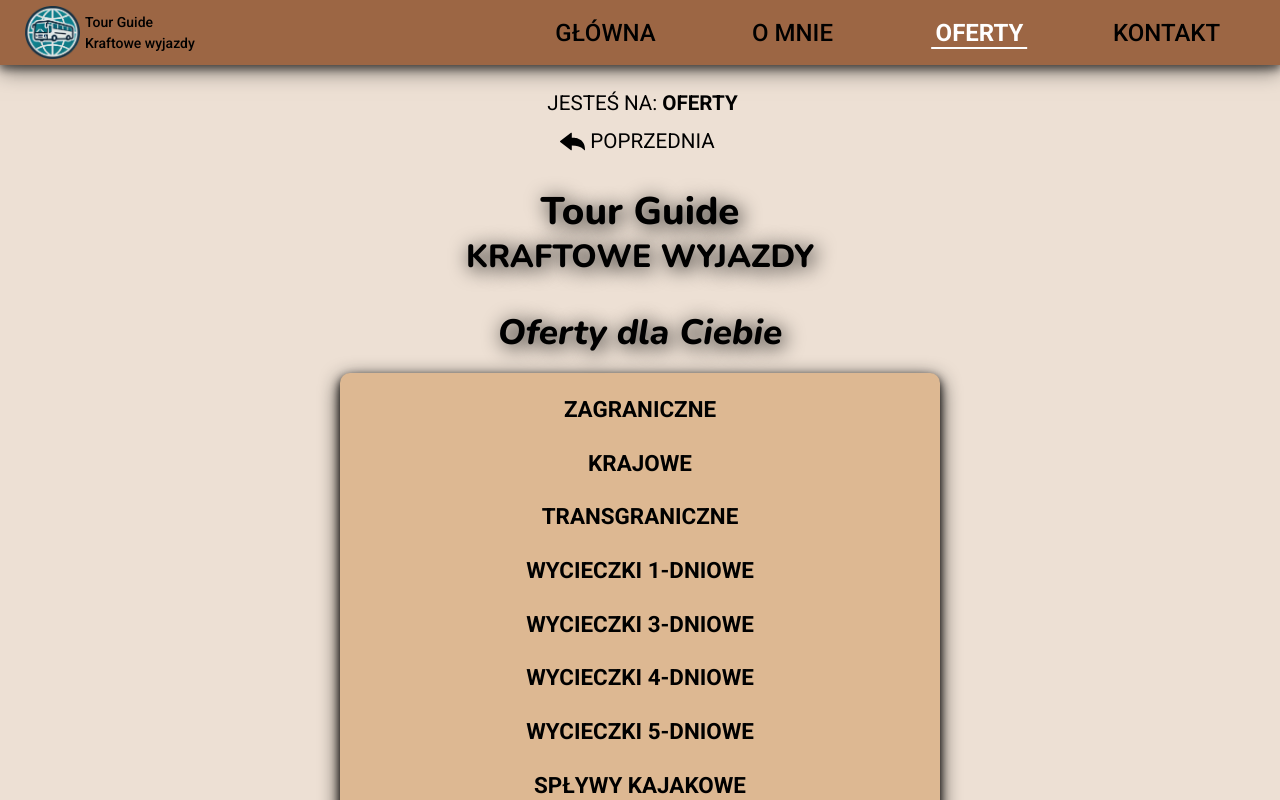
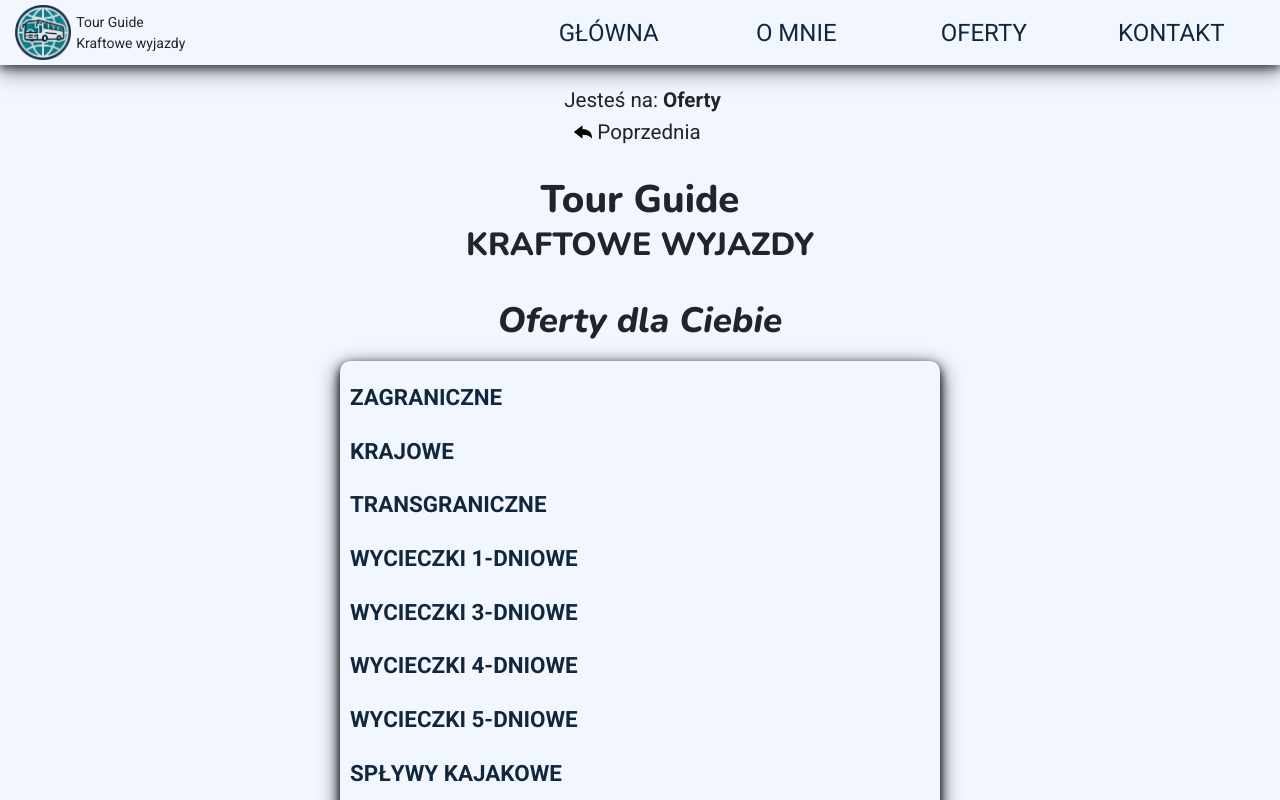
Before and after one commit to MariuszRozycki/tour-guide-pl, a React (Vite) app: page /offers in a window 1280 px wide. Shown: the top 800 px of the page. Built offline with nearby package versions, Linux system fonts and the light colour scheme.

Commit message:
Refactoring design - in progress

```diff
--- /dev/null
+++ b/src/components/Logo/Logo.tsx
@@ -0,0 +1,17 @@
+const Logo = () => {
+  return (
+    <>
+      <div className="logo-component">
+        <a className="logo-img-wrapper" href="/">
+          <img src="/pictures/logo.png" alt="logo" />
+        </a>
+        <ul className="logo-text">
+          <li>Tour Guide</li>
+          <li>Kraftowe wyjazdy</li>
+        </ul>
+      </div>
+    </>
+  );
+};
+
+export default Logo;
--- a/src/components/Nav/Nav.tsx
+++ b/src/components/Nav/Nav.tsx
@@ -1,4 +1,5 @@
 import { useNavLogic } from "../../hooks/useNavLogic";
+import Logo from "../Logo/Logo";
 import HamburgerMenu from "./HamburgerMenu";
 import NavMainList from "./NavMainList";
 
@@ -8,17 +9,7 @@ const Nav = () => {
   return (
     <nav className="nav" ref={navMainRef}>
       <div className="container">
-        <a href="/" className="logo-component">
-          <div className="nav-logo-wrapper">
-            <a href="/">
-              <img src="/pictures/logo.png" alt="logo" />
-            </a>
-          </div>
-          <ul className="logo-header">
-            <li>Tour Guide</li>
-            <li>Kraftowe wyjazdy</li>
-          </ul>
-        </a>
+        <Logo />
         <HamburgerMenu
           ref={hamburgerMenuRef}
           barOneRef={barOneRef}
--- a/src/components/Offers/OfferModal.tsx
+++ b/src/components/Offers/OfferModal.tsx
@@ -2,6 +2,7 @@ import React from "react";
 import { NavLink } from "react-router-dom";
 import { FontAwesomeIcon } from "@fortawesome/react-fontawesome";
 import { faX } from "@fortawesome/free-solid-svg-icons";
+import Logo from "../Logo/Logo";
 
 interface ModalProps {
   isOpen: boolean;
@@ -21,7 +22,7 @@ const OfferModal = ({ isOpen, onClose, children }: ModalProps) => {
   return (
     <div className="modal-backdrop" onClick={handleOutsideClick}>
       <div className="modal-content fade-in">
-        <a href="/" className="logo-component">
+        {/* <a href="/" className="logo-component">
           <div className="nav-logo-wrapper">
             <a href="/">
               <img src="/pictures/logo.png" alt="logo" />
@@ -31,7 +32,8 @@ const OfferModal = ({ isOpen, onClose, children }: ModalProps) => {
             <li>Tour Guide</li>
             <li>Kraftowe wyjazdy</li>
           </ul>
-        </a>
+        </a> */}
+        <Logo />
         <button className="modal-close" onClick={onClose}>
           <FontAwesomeIcon icon={faX} />
         </button>
--- a/src/components/PageNavigator/PageNavigator.tsx
+++ b/src/components/PageNavigator/PageNavigator.tsx
@@ -37,7 +37,7 @@ const PageNavigator = () => {
       <li className="PageNavigator-element">
         <button className="PageNavigator-button" onClick={goOffers}>
           <img className="icon" src="/icons/list-interface-symbol.png" alt="List icon" />
-          <p>Pokaż wszystkie oferty</p>
+          <p>Wszystkie oferty</p>
         </button>
       </li>
     ) : null;
--- /dev/null
+++ b/src/styles/Logo.css
@@ -0,0 +1,46 @@
+.logo-component {
+  display: flex;
+  justify-content: flex-start;
+  align-items: center;
+  min-width: 40%;
+  gap: 5px;
+  padding: 5px 0;
+
+  .logo-img-wrapper {
+    align-items: center;
+    height: 55px;
+
+    img {
+      width: 100%;
+      height: 100%;
+    }
+  }
+
+  .logo-text {
+    align-items: flex-start;
+    flex-direction: column;
+    margin: 0;
+    padding: 0;
+    justify-content: center;
+    font-size: 14px;
+
+    li {
+      list-style: none;
+      margin: 0;
+    }
+  }
+}
+
+/* logo offer-modal */
+.modal-content {
+  .logo-component {
+    position: absolute;
+    width: 80%;
+    top: 5px;
+    left: 15px;
+
+    .logo-text {
+      margin: 0;
+    }
+  }
+}
--- a/src/styles/Nav.css
+++ b/src/styles/Nav.css
@@ -1,43 +1,18 @@
+.nav {
+  position: sticky;
+  top: 0;
+  z-index: 3;
+  background-color: var(--color-denary);
+  box-shadow: var(--box-shadow-medium);
+}
+
 .nav .container,
-.nav-logo-wrapper,
 ul {
   display: flex;
 }
 
-.nav {
-  position: sticky;
-  top: 0;
-  z-index: 3;
-  background-color: var(--main-color);
-  box-shadow: var(--box-shadow-medium);
-}
-
-.logo-component {
-  display: flex;
-  min-width: 40%;
-  gap: 5px;
-
-  .logo-header {
-    font-size: 14px;
-  }
-}
-
-.nav-logo-wrapper {
-  align-items: center;
-  width: 55px;
-  height: 55px;
-
-  img {
-    width: 100%;
-  }
-}
-
-.logo-header {
-  align-items: flex-start;
-  flex-direction: column;
-  margin: 0;
-  padding: 0;
-  justify-content: center;
+.nav .container {
+  padding: 0 15px;
 }
 
 .nav .container {
@@ -53,7 +28,7 @@ ul {
       width: 40px;
       height: 4px;
       margin: 6px 0;
-      background-color: var(--black-color);
+      background-color: var(--color-primary);
       border-radius: 50px;
       transition: var(--transition-standard);
     }
@@ -82,12 +57,11 @@ ul {
     left: -100vw;
     transition: var(--transition-medium);
     padding-bottom: 20px;
-    background-color: var(--main-color);
+    background-color: var(--color-denary);
 
     li {
       display: block;
       text-align: left;
-      color: var(--color-no9);
       font-size: calc(var(--normal-font-size) + 2vw);
       width: 100%;
       padding: var(--mobile-view-padding);
@@ -96,7 +70,7 @@ ul {
       text-transform: uppercase;
 
       &:hover {
-        color: var(--color-no1);
+        background-color: var(--color-octonary);
       }
     }
   }
@@ -111,7 +85,7 @@ ul {
 }
 
 /* media queries */
-@media (min-width: 530px) {
+@media (min-width: 600px) {
   .nav .container {
     .hamburger-menu {
       display: none;
@@ -122,13 +96,18 @@ ul {
       flex-direction: row;
       justify-content: flex-end;
       width: 60%;
-      gap: 10px;
-      padding-bottom: 0;
+      height: 100%;
+      padding: 0;
 
       li {
+        display: flex;
+        align-items: center;
+        justify-content: center;
         text-align: center;
         padding: var(--desktop-view-padding);
         margin: 0;
+        padding: 0;
+        height: 100%;
       }
     }
   }
--- a/src/styles/OfferModal.css
+++ b/src/styles/OfferModal.css
@@ -38,7 +38,7 @@
   border-top: 15px solid white;
   border-bottom: 30px solid white;
 
-  .logo-component {
+  /* .logo-component {
     position: absolute;
     width: 80%;
     top: 10px;
@@ -57,7 +57,7 @@
     li {
       margin: 0;
     }
-  }
+  }*/
 
   h2,
   h3,
--- a/src/styles/PageNavigator.css
+++ b/src/styles/PageNavigator.css
@@ -12,13 +12,13 @@
       display: flex;
       justify-content: center;
       align-items: center;
-      margin: 3px 0;
+      margin: 0;
 
       button {
         box-shadow: var(--box-shadow-null);
 
         .icon {
-          width: 25px;
+          width: 18px;
         }
       }
     }
@@ -35,7 +35,7 @@
       background-color: transparent;
       color: var(--black-color);
       transition: var(--transition-standard);
-      text-transform: uppercase;
+      text-transform: none;
     }
 
     .PageNavigator-element-paragraph {
--- a/src/styles/global.css
+++ b/src/styles/global.css
@@ -4,7 +4,7 @@
 
 body {
   margin: 0;
-  background-color: var(--fifth-color);
+  background-color: var(--color-denary);
 }
 
 :root {
@@ -28,7 +28,21 @@ body {
   -moz-osx-font-smoothing: grayscale;
 
   /* colors */
-  --primary-color: rgb(33, 53, 71);
+  --color-black: #000;
+  --color-primary: #12273c;
+  --color-secondary: #183f60;
+  --color-tertiary: #183f60;
+  --color-quaternary: #20639a;
+  --color-quinary: #2679bd;
+  --color-senary: #72b1e4;
+  --color-septenary: #72b1e4;
+  --color-octonary: #a7d2f4;
+  --color-nonary: #ddeffd;
+  --color-denary: #f2f6ff;
+  --color-white: #fff;
+
+  --fifth-color: #ede0d4;
+  --sixth-color: #281c0e;
   --light-blue-color: #b1daec;
   --very-light-green-color: #f7fff8;
   --light-beige-color: #fff5ef;
@@ -40,27 +54,20 @@ body {
   --red-color: #772e25;
   --yellow-color: #ffa210;
   --yellow-light-color: #ffe3b3;
-  --white-color: #fff;
-  --black-color: #000;
   --active-color: var(--orange-color);
 
   --main-color: rgb(156, 102, 68);
-  --secondary-color: #7f5539;
-  --tertiary-color: #ddb892;
-  --fourth-color: #e6ccb2;
-  --fifth-color: #ede0d4;
-  --sixth-color: #281c0e;
 
   /* font-size */
   --h1-fs: clamp(2.4rem, 2.9vw, 3.3rem);
   --h1-spam-fs: clamp(1.4rem, 2.5vw, 2.2rem);
   --h2-fs: clamp(1.5rem, 3vw, 2.2rem);
-  --h2-fs-offer: clamp(1.5rem, 2vw, 2rem);
+  --h2-fs-offer: clamp(1.1rem, 1.8vw, 1.3em);
   --h3-fs: clamp(1.2rem, 2.5vw, 1.8rem);
   --a-link-fs: clamp(1rem, 2vw, 1.5rem);
   --a-link-fs-footer: clamp(1rem, 2vw, 1.1rem);
   --paragraph-fs: clamp(1rem, 3vw, 1.4rem);
-  --paragraph-slider-fs: clamp(1.1rem, 2vw, 1.5rem);
+  --paragraph-slider-fs: clamp(1rem, 1.8vw, 1.1rem);
   --btn-fs: clamp(0.9rem, 1.6vw, 1.1rem);
 
   /* transitions */
@@ -110,7 +117,7 @@ ul {
 }
 
 li {
-  font-weight: 500;
+  cursor: pointer;
 }
 
 p,
@@ -121,32 +128,27 @@ textarea {
   line-height: 1.5;
   font-weight: 400;
   font-size: var(--paragraph-fs);
-}
-
-p,
-li {
-  color: var(--black-color);
+  color: var(--color-primary);
 }
 
 a {
-  font-weight: 500;
-  color: var(--black-color);
+  display: flex;
+  align-items: center;
+  height: 100%;
+  font-weight: 400;
+  color: var(--color-primary);
   text-decoration: inherit;
   font-size: var(--a-link-fs);
   transition: var(--transition-standard);
 }
-a:hover {
-  color: var(--white-color);
+
+.active {
+  position: relative;
+
+  transition: var(--transition-standard);
 }
 
-.active {
-  color: var(--white-color);
-  position: relative;
-  transition: var(--transition-standard);
-  font-weight: 600;
-}
-
-.active::after {
+/* .active::after {
   content: "";
   position: absolute;
   bottom: -2px;
@@ -155,7 +157,7 @@ a:hover {
   transform: translateX(-5%);
   height: 2px;
   background-color: var(--white-color);
-}
+} */
 
 p,
 label,
@@ -209,11 +211,10 @@ button,
   font-size: var(--btn-fs);
   font-weight: 500;
   font-family: inherit;
-  background-color: var(--secondary-color);
+  background-color: var(--color-secondary);
   cursor: pointer;
   transition: border-color 0.25s;
   color: var(--light-beige-color);
-  box-shadow: var(--box-shadow-hard);
   transition: var(--transition-medium);
   text-transform: uppercase;
 }
--- a/src/styles/index.css
+++ b/src/styles/index.css
@@ -1,6 +1,7 @@
 @import url("./Fonts.css");
 @import url("./global.css");
 @import url("./BtnScrollToTop.css");
+@import url("./Logo.css");
 @import url("./Nav.css");
 @import url("./PageNavigator.css");
 @import url("./Loader.css");
```
Also changed, not shown: src/components/Offers/OffersList.tsx (+10 -9 lines), src/styles/offersByCategory.css (+36 -24 lines).
